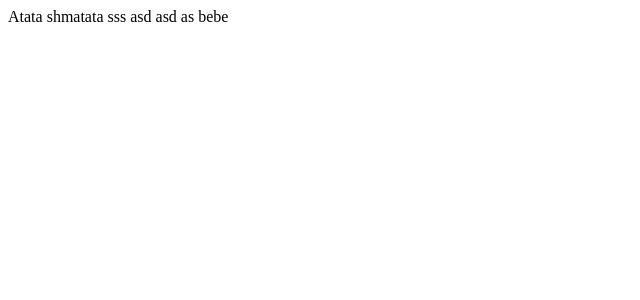
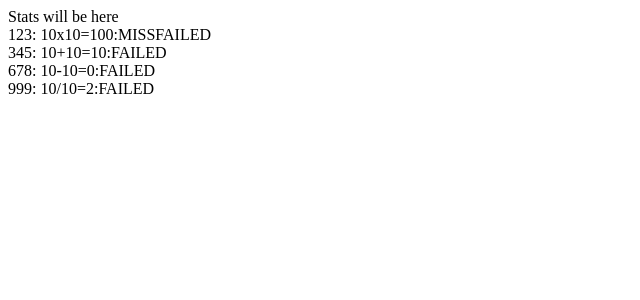
Before and after one commit to kvasdopil/numbers, a React app: page / in a window 1280 px wide. Shown: the top 300 px of the page, without its empty margins (0-640 px from the left). Built offline with nearby package versions, Linux system fonts and the light colour scheme; no server answers; the HTML template or start-up script is replaced by a standard one.

Commit message:
Round rendering tests
Signed-off-by: Alexey Guskov <lexag@mail.ru>

```diff
--- a/client/App.js
+++ b/client/App.js
@@ -1,11 +1,40 @@
 import React from 'react';
+import Game from './Game';
 
-const App = props =>
-  <PrevedMsg />
+// App is our smart component containing the store
 
-function PrevedMsg(props)
-{
-	return <div>Atata shmatata sss asd asd as bebe</div>
-}
+const store = {
+	rounds: [
+		{
+			id: 123,
+			question: '10x10=100',
+			answer: true,
+			your: true,
+			miss: true,
+			result: false,
+		},{
+			id: 345,
+			question: '10+10=10',
+			answer: false,
+			your: false,
+			miss: false,
+			result: true,
+		},{
+			id: 678,
+			question: '10-10=0',
+			answer: true,
+			your: false,
+			miss: false,
+			result: false,
+		},
+	],
+	next: {
+		id: 999,
+		question: '10/10=2',
+		answer: false,
+		miss: false,
+	}
+};
 
-export default App;
+export default props =>
+  <Game {...store} />
--- a/client/Game.js
+++ b/client/Game.js
@@ -5,6 +5,6 @@ import GameStats from './GameStats';
 
 export default (props) =>
 	<div>
-		<GameTable />
 		<GameStats />
+		<GameTable rounds={props.rounds} next={props.next}/>
 	</div>
--- a/client/GameTable.js
+++ b/client/GameTable.js
@@ -5,7 +5,7 @@ import ActiveRound from './ActiveRound';
 export default props =>
 	<div>
 		{props.rounds.map(round =>
-			<Round key={round.id} />
+			<Round key={round.id} {...round} />
 		)}
-		<ActiveRound key={props.next.id} />
+		<ActiveRound key={props.next.id} {...props.next} />
 	</div>
--- a/client/Round.js
+++ b/client/Round.js
@@ -1,4 +1,8 @@
 import React from 'react';
 
 export default props =>
-	<div>{props.id}: {props.question}</div>
+	<div>
+		{props.id}: {props.question}:
+		{props.miss ? "MISS" : ""}
+		{props.success ? "OK" : "FAILED"}
+	</div>
```
Also changed, not shown: 1 other file (tests, documents, lock files or other folders).
